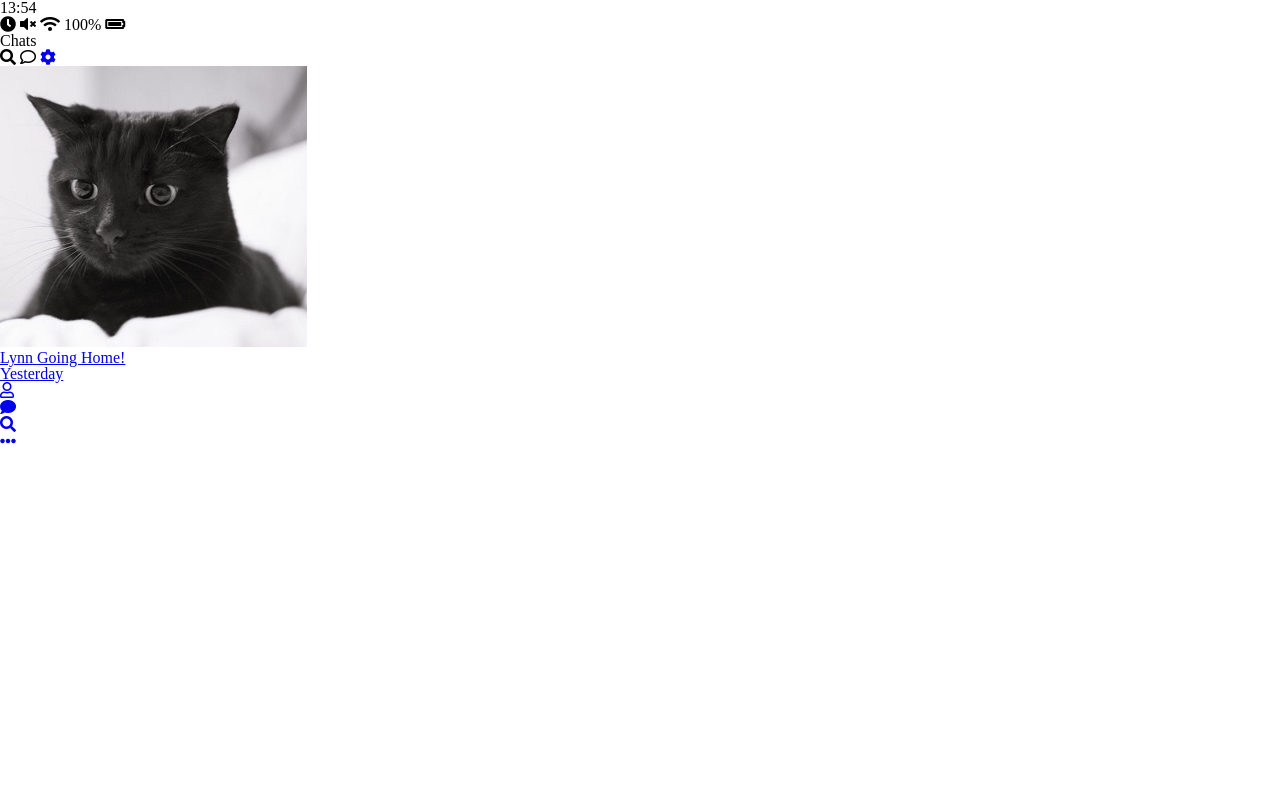
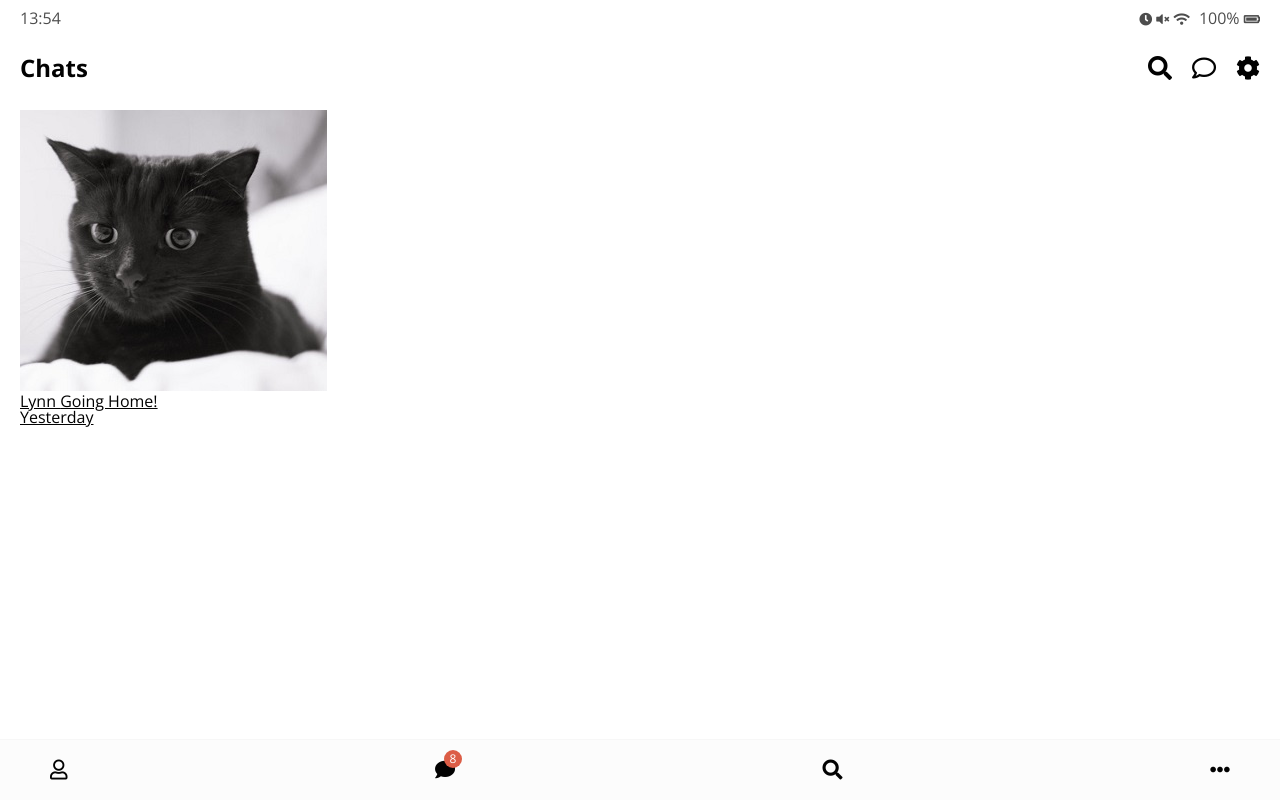
Before and after one commit to hayuni5/kakao-clone-v2, a plain HTML site: page index.html in a window 1280 px wide. Drawn offline with nearby package versions, Linux system fonts and the light colour scheme.

Commit message:
191007 21:21

```diff
--- /dev/null
+++ b/css/header.css
@@ -0,0 +1,27 @@
+.header {
+  display: flex;
+  justify-content: space-between;
+  align-items: center;
+  margin-bottom: 30px;
+}
+
+.header .header__title {
+  font-size: 24px;
+  font-weight: 600;
+}
+
+.header .header__icon {
+  font-size: 24px;
+  margin-left: 20px;
+  cursor: pointer;
+}
+
+.header .header__header-column {
+  display: flex;
+  align-items: center;
+}
+
+.header .header__back-btn {
+  font-size: 22px;
+  margin-right: 20px;
+}
--- /dev/null
+++ b/css/nav-bar.css
@@ -0,0 +1,39 @@
+.nav {
+  position: fixed;
+  width: 100%;
+  background-color: #fcfcfc;
+  padding: 20px 50px;
+  left: 0px;
+  bottom: 0px;
+  border-top: 1px solid #f7f7f7;
+  /* everytime you use "position: fixed",
+    you need to give a value to width property. */
+}
+
+.nav .nav__list {
+  display: flex;
+  justify-content: space-between;
+}
+
+.nav i {
+  font-size: 20px;
+}
+
+.nav .nav__list-link {
+  position: relative;
+}
+
+.nav .nav__badge {
+  position: absolute;
+  top: -10px;
+  right: -7px;
+  color: white;
+  font-size: 12px;
+  background-color: #dc5d46;
+  width: 18px;
+  height: 18px;
+  display: flex;
+  justify-content: center;
+  align-items: center;
+  border-radius: 50%;
+}
--- /dev/null
+++ b/css/status-bar.css
@@ -0,0 +1,14 @@
+.status-bar {
+  display: flex;
+  justify-content: space-between;
+  margin-bottom: 30px;
+  opacity: 0.7;
+}
+
+.status-bar i {
+  font-size: 13px;
+}
+
+.status-bar .status-bar__battery-level {
+  margin-left: 5px;
+}
--- a/css/styles.css
+++ b/css/styles.css
@@ -1 +1,36 @@
 @import "reset.css";
+@import url("https://fonts.googleapis.com/css?family=Open+Sans:400,700&display=swap");
+@import "status-bar.css";
+@import "header.css";
+@import "nav-bar.css";
+
+* {
+  box-sizing: border-box;
+  /* default value - content-box
+    박스의 크기를 어떤 것을 기준으로 계산할지 정하는 속성
+
+     ex) box-sizing: content-box 일 때,
+     div의 width: 500px로 설정하면
+     div 내부 컨텐트 영역이 500px로 설정
+     padding을 추가할 수록.. 전체 박스의 크기는 점점 커짐 ㅠ
+
+     box-sizing: border-box일 때,
+     div의 width: 500px로 설정하면
+     테두리를 포함한 크기가 500px이고, 컨텐트 영역은 500px 미만이 됨
+     padding을 추가할수록 내부컨텐트영역이 줄고, 전체 박스 크기는 변화 없음!
+
+     자주 쓰이는 방법으로, 꼭 기억해둬! */
+}
+
+body {
+  background-color: white;
+  padding: 10px 20px;
+  color: #020202;
+  font-family: "Open Sans", -apple-system, BlinkMacSystemFont, "Segoe UI",
+    Roboto, Oxygen, Ubuntu, Cantarell, "Helvetica Neue", sans-serif;
+}
+
+a {
+  color: inherit;
+  /* get the color of the father's */
+}
--- a/index.html
+++ b/index.html
@@ -72,8 +72,9 @@
           ></a>
         </li>
         <li class="nav__list-item">
-          <a href="index.html" class="nav__list-link"
-            ><i class="fas fa-comment"></i
+          <a href="index.html" class="nav__list-link">
+            <div class="nav__badge">8</div>
+            <i class="fas fa-comment"></i
           ></a>
         </li>
         <li class="nav__list-item">
```
Also changed, not shown: chat.html (+2 -2 lines), settings.html (+2 -2 lines).
